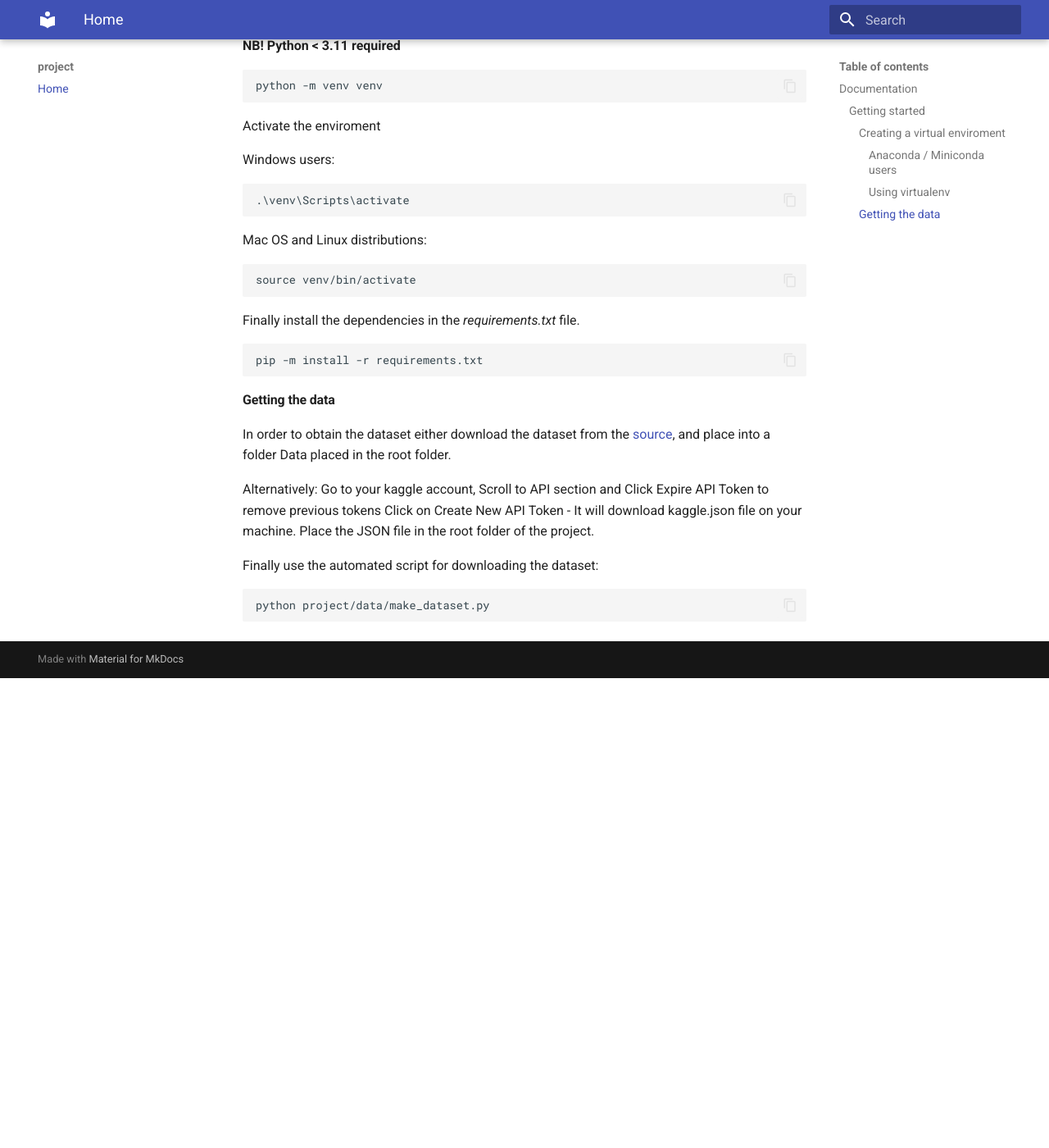
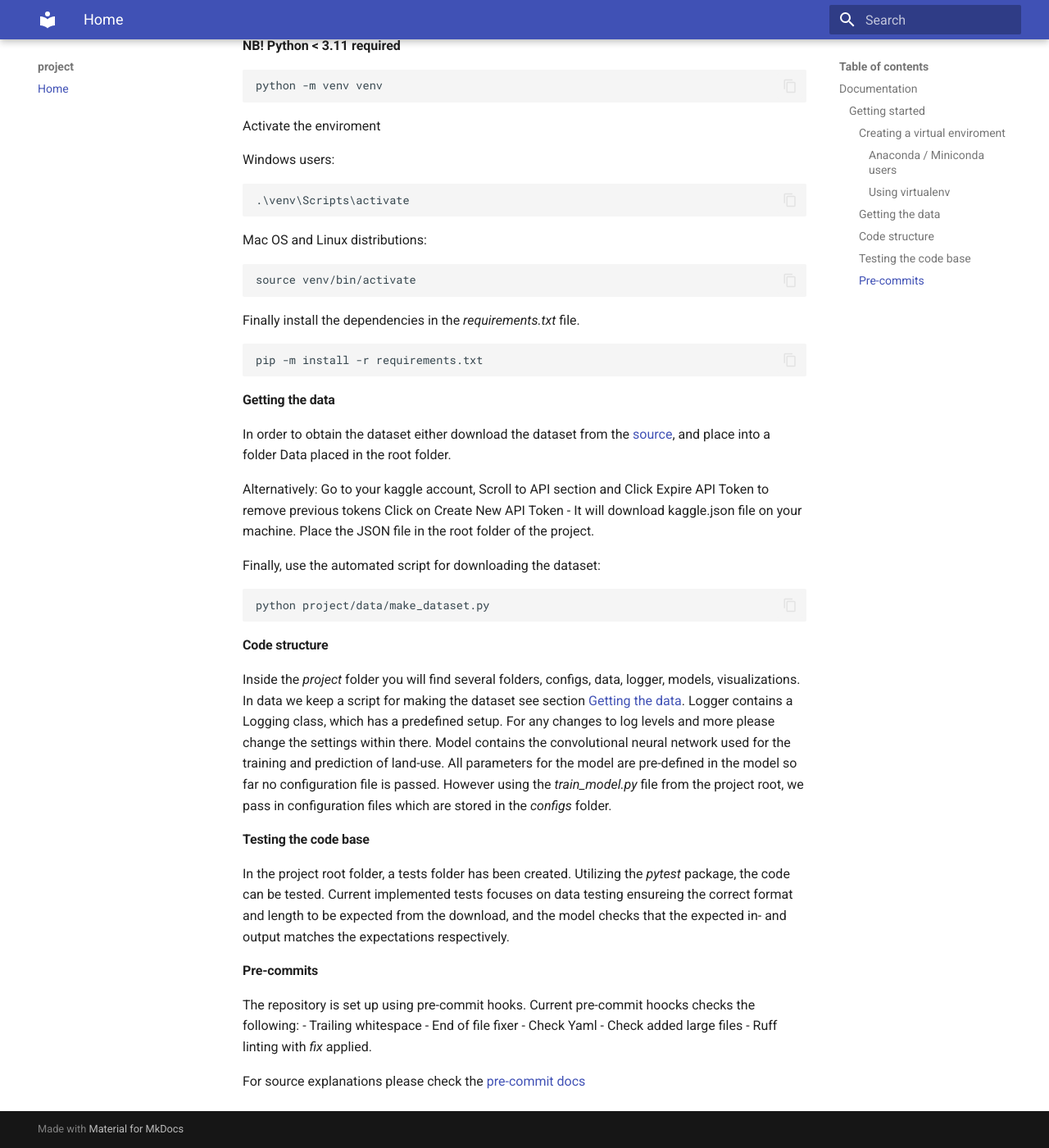
Before and after one commit to Peetzie/land-use-classification-mlops, an MkDocs documentation site: the page built from docs/source/index.md, in a window 1280 px wide and 1400 px high, scrolled down 618 px. Shown: the whole window at 82% size. Built offline with MkDocs 1.6.1 and Material for MkDocs 9.7.7, drawn with Linux system fonts in a browser that asks for light colours; before the commit the page ends 1445 px from its top, so only the background shows below that.

Commit message:
Update index.md

````diff
--- a/docs/source/index.md
+++ b/docs/source/index.md
@@ -44,8 +44,32 @@ Alternatively:
 Go to your kaggle account, Scroll to API section and Click Expire API Token to remove previous tokens
 Click on Create New API Token - It will download kaggle.json file on your machine. Place the JSON file in the root folder of the project.
 
-Finally use the automated script for downloading the dataset:
+Finally, use the automated script for downloading the dataset:
 
 ```
 python project/data/make_dataset.py
 ```
+
+#### Code structure
+
+Inside the *project* folder you will find several folders, configs, data, logger, models, visualizations.
+In data we keep a script for making the dataset see section [Getting the data](#getting-the-data).
+Logger contains a Logging class, which has a predefined setup. For any changes to log levels and more please change the settings within there.
+Model contains the convolutional neural network used for the training and prediction of land-use.
+All parameters for the model are pre-defined in the model so far no configuration file is passed. However using the *train_model.py* file from the project root, we pass in configuration files which are stored in the *configs* folder.
+
+#### Testing the code base
+In the project root folder, a tests folder has been created. Utilizing the *pytest* package, the code can be tested.
+Current implemented tests focuses on data testing ensureing the correct format and length to be expected from the download, and the model checks that the expected in- and output matches the expectations respectively.
+
+
+#### Pre-commits
+The repository is set up using pre-commit hooks.
+Current pre-commit hoocks checks the following:
+- Trailing whitespace
+- End of file fixer
+- Check Yaml
+- Check added large files
+- Ruff linting with *fix* applied.
+
+For source explanations please check the [pre-commit docs](https://pre-commit.com/hooks.html)
````
